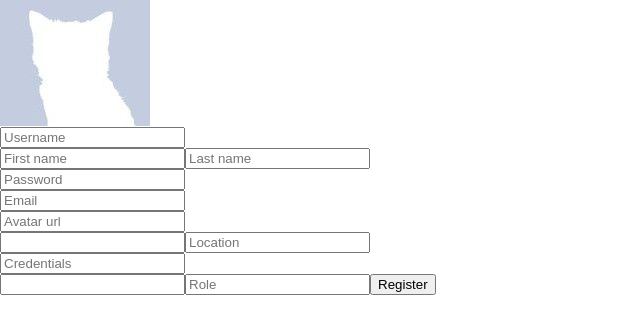
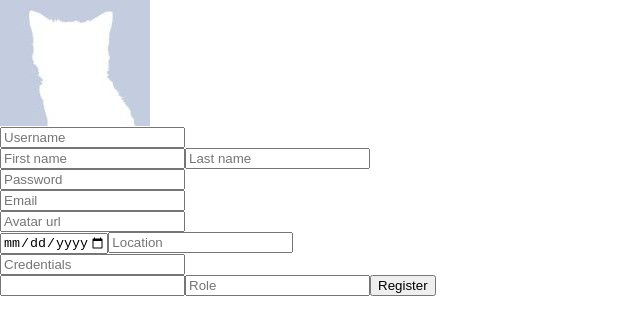
Before and after one commit to nwthomas/lambda-hackathon-suite16, a React (Create React App) app in the folder client/: page /register in a window 1280 px wide. Shown: the top 334 px of the page, without its empty margins (0-640 px from the left). Built offline with nearby package versions, Linux system fonts and the light colour scheme.

Commit message:
added routes

```diff
--- a/client/src/App.js
+++ b/client/src/App.js
@@ -56,7 +56,13 @@ class App extends Component {
     return (
       <BrowserRouter className='App'>
         <div>
-          <NavbarContainer
+          <NavbarContainer />
+          <Switch>
+            <Route path='/' component={Home} exact />
+            <Route path='/login' component={Login} />
+            <Route
+              path='/register'
+              component={Register}
               firstname={this.state.firstname}
               lastname={this.state.lastname}
               username={this.state.username}
@@ -70,10 +76,6 @@ class App extends Component {
               addNewUser={this.addNewUser}
               handleChange={this.handleChange}
             />
-          <Switch>
-            <Route path='/' component={Home} exact />
-            <Route path='/login' component={Login} />
-            <Route path='/register' component={Register} />
           </Switch>
         </div>
       </BrowserRouter>
--- a/client/src/Component/Login/Login.js
+++ b/client/src/Component/Login/Login.js
@@ -1,5 +1,4 @@
 import React from 'react';
-import { NavLink } from 'react-router-dom';
 
 const Login = props => {
   return (
--- a/client/src/component/Registration/Register.js
+++ b/client/src/component/Registration/Register.js
@@ -52,20 +52,20 @@ const Register = props => {
             onChange={props.handleChange}
           />
           <br />
-          {/* <input
-          className="register__dob"
+          <input
+            className='register__dob'
             type='date'
             name='dob'
             min='1940-01-01'
             max='2019-01-02'
             onChange={props.handleChange}
-          /> */}
-          <input
+          />
+          {/* <input
             className='register__dob'
             type='text'
             name='dob'
             onChange={props.handleChange}
-          />
+          /> */}
           <input
             className='register__location'
             type='text'
```
Lines whose indentation alone changed are shown as unchanged.
